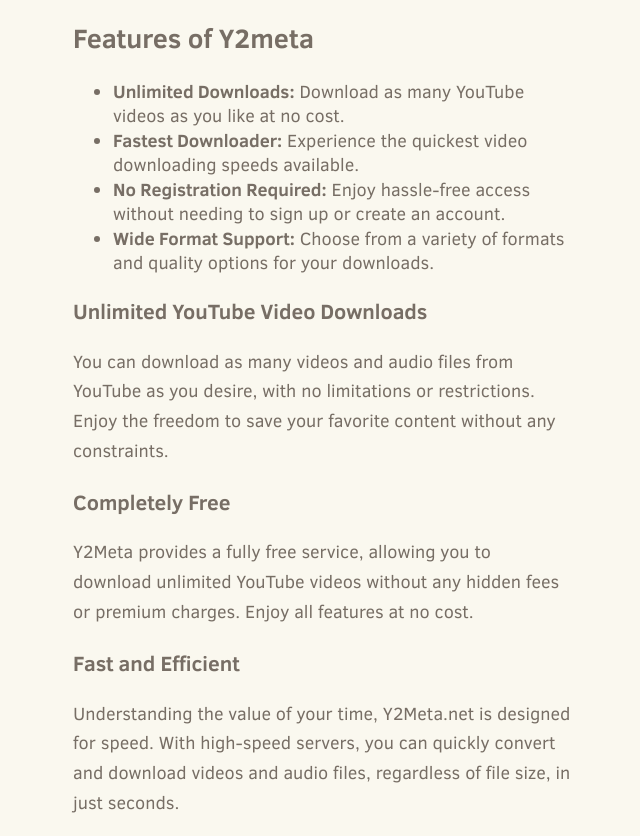
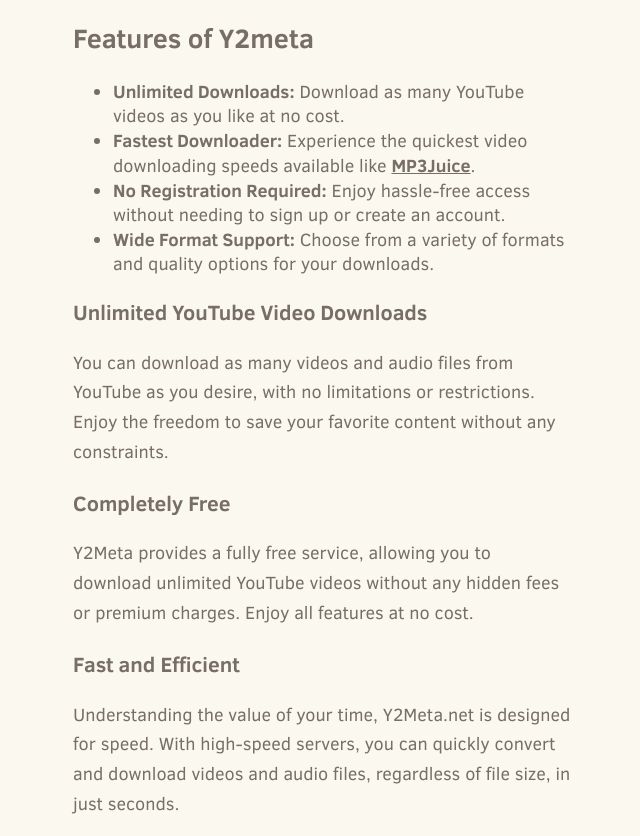
Before and after one commit to y2-meta/y2meta, a plain HTML site: page index.html in a window 1280 px wide. Shown: the part 1680-2516 px from the top of the page, without its empty margins (317-957 px from the left). Drawn offline with Linux system fonts and the light colour scheme.

Commit message:
Update index.html

```diff
--- a/index.html
+++ b/index.html
@@ -88,7 +88,7 @@
     <h2>Features of Y2meta</h2>
     <ul>
       <li><b>Unlimited Downloads:</b> Download as many YouTube videos as you like at no cost.</li>
-      <li><b>Fastest Downloader:</b> Experience the quickest video downloading speeds available.</li>
+      <li><b>Fastest Downloader:</b> Experience the quickest video downloading speeds available like <a href="https://mp3juicesbiz.github.io/mp3juice/">MP3Juice</a>.</li>
       <li><b>No Registration Required:</b> Enjoy hassle-free access without needing to sign up or create an account.</li>
       <li><b>Wide Format Support:</b> Choose from a variety of formats and quality options for your downloads.</li>
     </ul>
```
